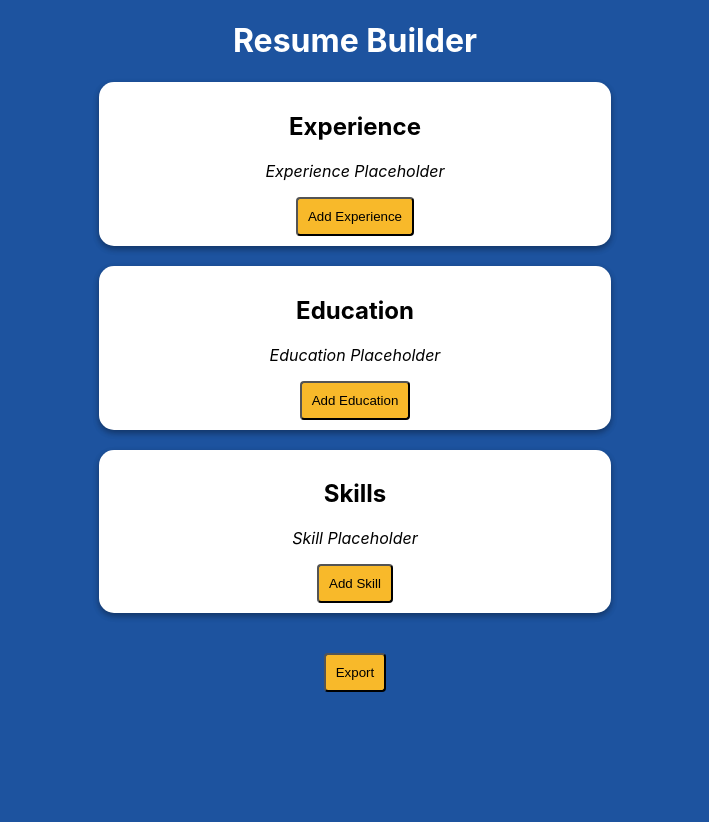
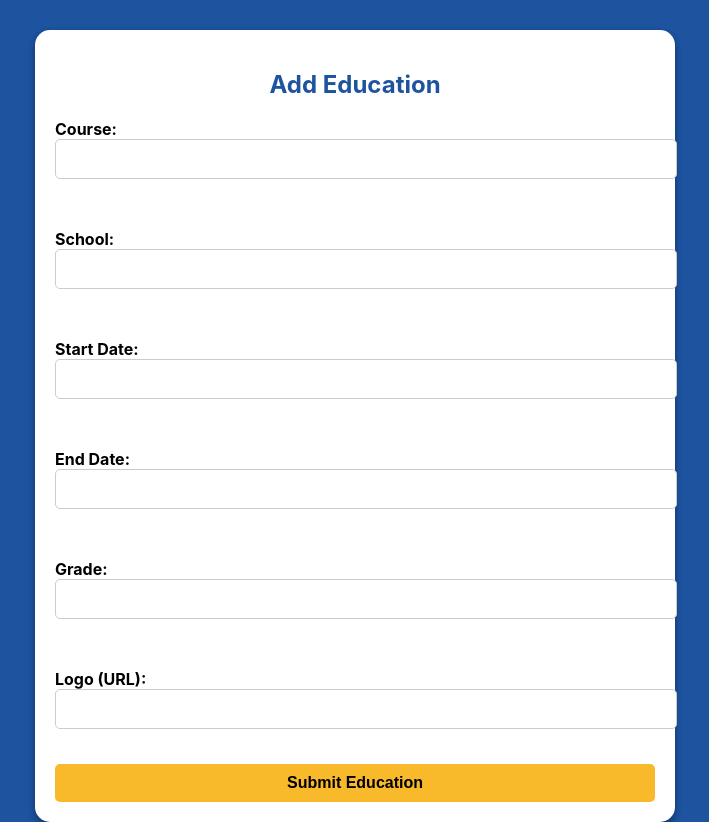
Before and after one commit to MLH-Fellowship/orientation-project-js-24.FAL.B, a React (Create React App) app: page /add-education in a window 1280 px wide. Shown: the whole page, without its empty margins (285-994 px from the left). Before the commit the page ends 800 px from the top, so only its background shows below. Built offline with nearby package versions, Linux system fonts and the light colour scheme.

Commit message:
Add education page for submitting education detail

```diff
--- a/package.json
+++ b/package.json
@@ -10,6 +10,7 @@
     "eslint-plugin-react": "^7.32.2",
     "react": "^18.2.0",
     "react-dom": "^18.2.0",
+    "react-router-dom": "^6.26.2",
     "react-scripts": "5.0.1",
     "web-vitals": "^2.1.0"
   },
--- /dev/null
+++ b/src/AddEducation.css
@@ -0,0 +1,56 @@
+.form-container {
+    background-color: white;
+    padding: 20px;
+    margin-left: 25%;
+    margin-right: 25%;
+    margin-top: 30px;
+    border-radius: 15px;
+    box-shadow: 0 3px 6px rgba(0, 0, 0, 0.16), 0 3px 6px rgba(0, 0, 0, 0.23);
+    text-align: left;
+    color: black;
+}
+
+h2 {
+    text-align: center;
+    color: rgb(29, 83, 159);
+}
+
+.education-form label {
+    display: block;
+    font-weight: bold;
+    margin-bottom: 5px;
+    margin-top: 15px;
+}
+
+.education-form input {
+    width: 100%;
+    padding: 10px;
+    border-radius: 5px;
+    border: 1px solid #ccc;
+    margin-bottom: 10px;
+    font-size: 16px;
+}
+
+button {
+    width: 100%;
+    padding: 10px;
+    border-radius: 5px;
+    background-color: rgb(248, 185, 42);
+    color: black;
+    font-size: 16px;
+    font-weight: bold;
+    border: none;
+    cursor: pointer;
+    transition: background-color 0.3s;
+}
+
+button:hover {
+    background-color: rgb(220, 165, 38);
+}
+
+.success-message {
+    color: green;
+    text-align: center;
+    margin-top: 10px;
+    font-weight: bold;
+}
--- /dev/null
+++ b/src/AddEducation.js
@@ -0,0 +1,126 @@
+import React, { useState } from "react";
+import "./AddEducation.css";
+
+const AddEducation = () => {
+  const [successMessage, setSuccessMessage] = useState("");
+  const [educationData, setEducationData] = useState({
+    course: "",
+    school: "",
+    start_date: "",
+    end_date: "",
+    grade: "",
+    logo: "",
+  });
+
+  const handleChange = (e) => {
+    setEducationData({
+      ...educationData,
+      [e.target.name]: e.target.value,
+    });
+  };
+
+  const handleSubmit = async (e) => {
+    e.preventDefault();
+    try {
+      const response = await fetch("/resume/education", {
+        method: "POST",
+        headers: {
+          "Content-Type": "application/json",
+        },
+        body: JSON.stringify(educationData),
+      });
+
+      const result = await response.json();
+      console.log("Education added with ID:", result.id);
+      setSuccessMessage("Education successfully added!");
+      setEducationData({
+        course: "",
+        school: "",
+        start_date: "",
+        end_date: "",
+        grade: "",
+        logo: "",
+      });
+    } catch (error) {
+      console.error("Error adding education:", error);
+    }
+  };
+
+  return (
+    <div className="form-container">
+      <h2>Add Education</h2>
+      <form onSubmit={handleSubmit} className="education-form">
+        <label>
+          Course:
+          <input
+            type="text"
+            name="course"
+            value={educationData.course}
+            onChange={handleChange}
+            required
+          />
+        </label>
+        <br />
+        <label>
+          School:
+          <input
+            type="text"
+            name="school"
+            value={educationData.school}
+            onChange={handleChange}
+            required
+          />
+        </label>
+        <br />
+        <label>
+          Start Date:
+          <input
+            type="text"
+            name="start_date"
+            value={educationData.start_date}
+            onChange={handleChange}
+            required
+          />
+        </label>
+        <br />
+        <label>
+          End Date:
+          <input
+            type="text"
+            name="end_date"
+            value={educationData.end_date}
+            onChange={handleChange}
+            required
+          />
+        </label>
+        <br />
+        <label>
+          Grade:
+          <input
+            type="text"
+            name="grade"
+            value={educationData.grade}
+            onChange={handleChange}
+            required
+          />
+        </label>
+        <br />
+        <label>
+          Logo (URL):
+          <input
+            type="text"
+            name="logo"
+            value={educationData.logo}
+            onChange={handleChange}
+            required
+          />
+        </label>
+        <br />
+        <button type="submit">Submit Education</button>
+      </form>
+      {successMessage && <p className="success-message">{successMessage}</p>}
+    </div>
+  );
+};
+
+export default AddEducation;
--- a/src/App.js
+++ b/src/App.js
@@ -1,30 +1,17 @@
 import "./App.css";
+import { BrowserRouter as Router, Route, Routes, Link } from "react-router-dom";
+import AddEducation from "./AddEducation";
+import Home from "./Home";
 
 function App() {
   return (
-    <div className="App">
-      <h1>Resume Builder</h1>
-      <div className="resumeSection">
-        <h2>Experience</h2>
-        <p>Experience Placeholder</p>
-        <button>Add Experience</button>
-        <br></br>
-      </div>
-      <div className="resumeSection">
-        <h2>Education</h2>
-        <p>Education Placeholder</p>
-        <button>Add Education</button>
-        <br></br>
-      </div>
-      <div className="resumeSection">
-        <h2>Skills</h2>
-        <p>Skill Placeholder</p>
-        <button>Add Skill</button>
-        <br></br>
-      </div>
-      <br></br>
-      <button>Export</button>
-    </div>
+    <Router>
+      <Routes>
+        <Route path="/" element={<Home />} />
+
+        <Route path="/add-education" element={<AddEducation />} />
+      </Routes>
+    </Router>
   );
 }
 
--- /dev/null
+++ b/src/Home.js
@@ -0,0 +1,33 @@
+import { Link } from "react-router-dom";
+
+function Home() {
+  return (
+    <div className="App">
+      <h1>Resume Builder</h1>
+      <div className="resumeSection">
+        <h2>Experience</h2>
+        <p>Experience Placeholder</p>
+        <button>Add Experience</button>
+        <br />
+      </div>
+      <div className="resumeSection">
+        <h2>Education</h2>
+        <p>Education Placeholder</p>
+        <Link to="/add-education">
+          <button>Add Education</button>
+        </Link>
+        <br />
+      </div>
+      <div className="resumeSection">
+        <h2>Skills</h2>
+        <p>Skill Placeholder</p>
+        <button>Add Skill</button>
+        <br />
+      </div>
+      <br />
+      <button>Export</button>
+    </div>
+  );
+}
+
+export default Home;
```
Also changed, not shown: 2 other files (tests, documents, lock files or other folders).
